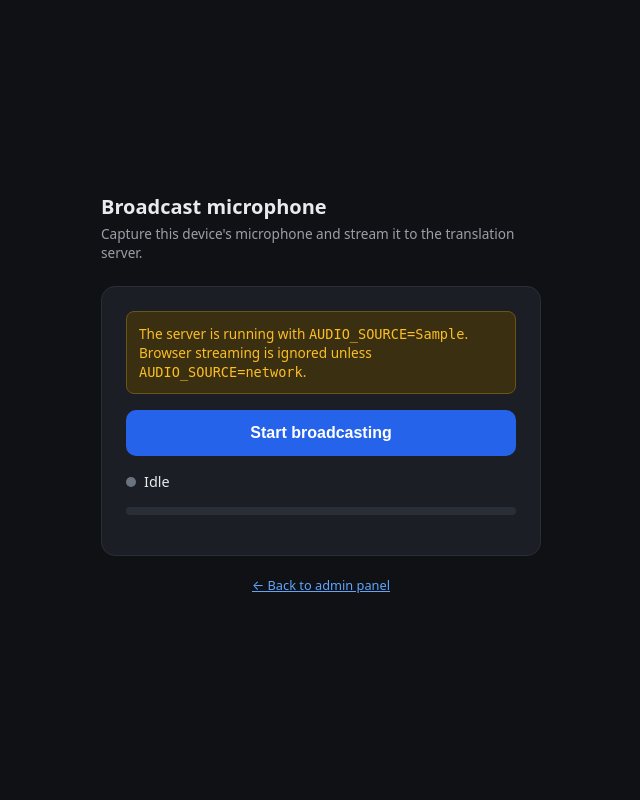
After one commit to hurtamartin/live-translation-bridge, a FastAPI app: template templates/broadcast.html in a window 1280 px wide. The commit adds this page. Shown: the whole page, without its empty margins (319-959 px from the left). Run offline with FastAPI, Linux system fonts and the light colour scheme; the template is opened without the code that fills it: most values are stand-ins (such as "Sample title", 1, 10 or a date in 2020).

Commit message:
Add optional Docker support (CPU/GPU) and browser audio streaming
Packaging (no change to the native `python app.py` workflow):
- Single parameterized Dockerfile (build arg CUDA=0|1). CUDA wheels bundle
  the CUDA runtime, so a slim Python base suffices — no nvidia/cuda image.
  GPU defaults to verified cu128 wheels for torch 2.11.0.
- .dockerignore (keeps config.env/config.json out of the image),
  docker-compose.yml (cpu/gpu profiles), docker-compose.linux-audio.yml
  (/dev/snd passthrough, Linux only).
- README "Docker" section + CLAUDE.md note.

Browser audio streaming (enables mic in Docker on Windows/macOS, where host
mic cannot reach the container):
- AUDIO_SOURCE=device|network (default device = current behavior).
- In network mode, skip sounddevice + watchdog; new admin-auth WS endpoint
  /api/audio/ingest pushes 16 kHz PCM straight into audio_queue, so the
  VAD/segmentation/inference pipeline is unchanged. /ready tracks frame liveness.
- New /broadcast page (broadcast.html + broadcast.js): getUserMedia, resample
  to 16 kHz, stream Int16 frames; CSP-safe. Linked from the admin header.

Co-Authored-By: Claude Opus 4.8 <noreply@anthropic.com>

```diff
--- a/src/server.py
+++ b/src/server.py
@@ -31,6 +31,8 @@ RATE_LIMIT_MAX = int(os.environ.get("RATE_LIMIT_MAX", "10"))  # requests per win
 RATE_LIMIT_WINDOW = 1.0  # seconds
 _RATE_LIMIT_MAX_ENTRIES = 5000
 MAX_JSON_BODY_BYTES = int(os.environ.get("MAX_JSON_BODY_BYTES", "65536"))
+# Seconds without a network audio frame before the source counts as down (AUDIO_SOURCE=network)
+NETWORK_AUDIO_TIMEOUT = float(os.environ.get("NETWORK_AUDIO_TIMEOUT", "10"))
 
 
 def _check_rate_limit(client_ip: str) -> bool:
@@ -227,6 +229,29 @@ async def admin_page(request: Request, credentials: HTTPBasicCredentials = Depen
     # Generate short-lived bearer token for browser WebSocket connections.
     ws_token = _create_admin_ws_token()
     return templates.TemplateResponse("admin.html", {"request": request, "ws_token": ws_token})
+
+
+@app.get("/broadcast", response_class=HTMLResponse)
+async def broadcast_page(request: Request, credentials: HTTPBasicCredentials = Depends(security)):
+    """Admin-only page that captures the local microphone in the browser and
+    streams it to /api/audio/ingest (used when AUDIO_SOURCE=network)."""
+    if INSECURE_ADMIN_CREDENTIALS and not ALLOW_INSECURE_ADMIN:
+        raise HTTPException(
+            status_code=status.HTTP_503_SERVICE_UNAVAILABLE,
+            detail="Insecure admin credentials are disabled. Set ADMIN_USERNAME and a strong ADMIN_PASSWORD.",
+        )
+    if not (secrets.compare_digest(credentials.username, ADMIN_USERNAME) and
+            secrets.compare_digest(credentials.password, ADMIN_PASSWORD)):
+        raise HTTPException(
+            status_code=status.HTTP_401_UNAUTHORIZED,
+            detail="Incorrect credentials",
+            headers={"WWW-Authenticate": "Basic"},
+        )
+    ws_token = _create_admin_ws_token()
+    return templates.TemplateResponse(
+        "broadcast.html",
+        {"request": request, "ws_token": ws_token, "audio_source": state.audio_source},
+    )
 
 
 # --- API ENDPOINTS ---
@@ -487,8 +512,13 @@ async def api_config_import(request: Request, _user: str = Depends(verify_admin)
 
 
 def _health_payload() -> dict:
-    with state.audio_stream_lock:
-        audio_ok = state.audio_stream is not None and state.audio_stream.active
+    if state.audio_source == "network":
+        with state.network_audio_lock:
+            last_frame = state.network_audio_last_frame
+        audio_ok = (time.time() - last_frame) < NETWORK_AUDIO_TIMEOUT
+    else:
+        with state.audio_stream_lock:
+            audio_ok = state.audio_stream is not None and state.audio_stream.active
     model_ok = state.processor is not None and state.model is not None
     thread_ok = state.processing_thread is not None and state.processing_thread.is_alive()
     broadcaster_ok = state.broadcaster_task is not None and not state.broadcaster_task.done()
@@ -733,6 +763,52 @@ async def api_logs_ws(websocket: WebSocket):
         logger.debug(f"Log websocket closed: {e}")
     finally:
         log_handler.remove_listener(listener)
+
+
+@app.websocket("/api/audio/ingest")
+async def api_audio_ingest(websocket: WebSocket):
+    """Receive 16 kHz mono Int16 PCM from a browser and feed it into the pipeline.
+
+    Active only when AUDIO_SOURCE=network. Admin-authenticated (it controls the
+    broadcast audio). At most one producer may stream at a time. Frames are pushed
+    into state.audio_queue exactly like the sounddevice callback would.
+    """
+    if state.audio_source != "network":
+        await websocket.close(code=4400)  # ingest disabled outside network mode
+        return
+    if not _verify_ws_auth(websocket):
+        await websocket.close(code=4401)
+        return
+    with state.network_audio_lock:
+        if state.network_producer_connected:
+            await websocket.close(code=4409)  # another producer is already streaming
+            return
+        state.network_producer_connected = True
+    await websocket.accept()
+    logger.info("Audio ingest producer connected")
+    try:
+        while True:
+            data = await websocket.receive_bytes()
+            if not data:
+                continue
+            try:
+                samples = np.frombuffer(data, dtype=np.int16).astype(np.float32) / 32768.0
+            except ValueError:
+                continue  # malformed frame (odd byte count) — skip
+            try:
+                state.audio_queue.put_nowait(samples.reshape(-1))
+            except queue.Full:
+                state.increment_metric("audio_queue_drops")
+            with state.network_audio_lock:
+                state.network_audio_last_frame = time.time()
+    except WebSocketDisconnect:
+        pass
+    except Exception as e:
+        logger.debug(f"Audio ingest closed: {e}")
+    finally:
+        with state.network_audio_lock:
+            state.network_producer_connected = False
+        logger.info("Audio ingest producer disconnected")
 
 
 @app.websocket("/ws")
@@ -1154,19 +1230,28 @@ def start_server():
 
     cfg = get_config_snapshot()
     device_idx = cfg["audio_device_index"]
-    try:
-        restart_audio_stream(device_idx, cfg["audio_channel"], state)
-    except Exception as e:
-        logger.error(f"Initial audio stream failed: {e} — will retry via watchdog")
+    if state.audio_source == "network":
+        # Audio arrives from a browser over /api/audio/ingest as 16 kHz mono PCM,
+        # so no local device/resampler is used.
+        state.native_sample_rate = 16000
+        state.resampler = None
+        logger.info("AUDIO_SOURCE=network: local audio device disabled; awaiting browser stream at /broadcast")
+    else:
+        try:
+            restart_audio_stream(device_idx, cfg["audio_channel"], state)
+        except Exception as e:
+            logger.error(f"Initial audio stream failed: {e} — will retry via watchdog")
 
     @app.on_event("startup")
     async def startup_event():
         loop = asyncio.get_running_loop()
         state.broadcaster_task = asyncio.create_task(broadcaster())
         state.audio_ticker_task = asyncio.create_task(audio_history_ticker())
-        # Audio watchdog runs in its own thread (uses blocking wait/sleep)
-        state.watchdog_thread = threading.Thread(target=audio_watchdog, daemon=False)
-        state.watchdog_thread.start()
+        # Audio watchdog runs in its own thread (uses blocking wait/sleep).
+        # Not needed in network mode — there is no local device to reconnect.
+        if state.audio_source != "network":
+            state.watchdog_thread = threading.Thread(target=audio_watchdog, daemon=False)
+            state.watchdog_thread.start()
         # Processing thread — NOT daemon, coordinated shutdown via stop_event
         state.processing_thread = threading.Thread(target=processing_loop, args=(loop,))
         state.processing_thread.start()
--- a/static/admin.js
+++ b/static/admin.js
@@ -6,6 +6,7 @@ var ADMIN_TRANSLATIONS = {
   cs: {
     adminTitle: 'Administrace',
     mainPage: 'Hlavní stránka',
+    broadcastPage: 'Vysílat mikrofon',
     statusTitle: 'Stav',
     clients: 'Klienti',
     languages: 'Jazyky',
@@ -103,6 +104,7 @@ var ADMIN_TRANSLATIONS = {
   en: {
     adminTitle: 'Admin Panel',
     mainPage: 'Main Page',
+    broadcastPage: 'Broadcast mic',
     statusTitle: 'Status',
     clients: 'Clients',
     languages: 'Languages',
--- /dev/null
+++ b/static/broadcast.js
@@ -0,0 +1,198 @@
+// Browser microphone broadcaster for AUDIO_SOURCE=network.
+// Captures the local mic, resamples to 16 kHz mono, and streams Int16 PCM frames
+// to /api/audio/ingest over WebSocket. CSP-safe: no inline script, token read from
+// a data attribute on #broadcast.
+(function () {
+    "use strict";
+
+    var root = document.getElementById("broadcast");
+    var TOKEN = root.dataset.wsToken || "";
+    var AUDIO_SOURCE = (root.dataset.audioSource || "device").toLowerCase();
+
+    var btn = document.getElementById("toggle");
+    var dot = document.getElementById("dot");
+    var statusText = document.getElementById("statusText");
+    var meterBar = document.getElementById("meterBar");
+    var logEl = document.getElementById("log");
+    var modeWarning = document.getElementById("modeWarning");
+
+    var TARGET_RATE = 16000;
+    var FRAME_SAMPLES = 512;          // 512 Int16 = 1024 bytes, under default WS_MAX_SIZE (2048)
+    var MAX_BUFFERED = 1 << 20;       // 1 MB WS backpressure cap
+
+    var ws = null, audioCtx = null, stream = null, source = null;
+    var processor = null, mute = null, resample = null;
+    var pcmCarry = new Float32Array(0);
+    var running = false;
+
+    if (AUDIO_SOURCE !== "network") {
+        modeWarning.hidden = false;
+    }
+
+    function log(msg) {
+        var t = new Date().toLocaleTimeString();
+        logEl.textContent = "[" + t + "] " + msg + "\n" + logEl.textContent;
+    }
+
+    function setStatus(text, cls) {
+        statusText.textContent = text;
+        dot.className = "dot" + (cls ? " " + cls : "");
+    }
+
+    // Stateful linear resampler from inRate -> TARGET_RATE, preserving phase across blocks.
+    function makeResampler(inRate) {
+        var ratio = inRate / TARGET_RATE; // input samples consumed per output sample
+        var pos = 0;
+        var prevLast = 0;
+        var havePrev = false;
+        return function (input) {
+            var n = input.length;
+            if (n === 0) return new Float32Array(0);
+            var out = [];
+            while (pos < n) {
+                var i = Math.floor(pos);
+                var frac = pos - i;
+                var s0 = (i < 0) ? (havePrev ? prevLast : input[0]) : input[i];
+                var i1 = i + 1;
+                var s1;
+                if (i1 < 0) s1 = havePrev ? prevLast : input[0];
+                else if (i1 < n) s1 = input[i1];
+                else s1 = input[n - 1];
+                out.push(s0 + (s1 - s0) * frac);
+                pos += ratio;
+            }
+            pos -= n;
+            prevLast = input[n - 1];
+            havePrev = true;
+            return Float32Array.from(out);
+        };
+    }
+
+    function floatToInt16(f32) {
+        var out = new Int16Array(f32.length);
+        for (var i = 0; i < f32.length; i++) {
+            var s = Math.max(-1, Math.min(1, f32[i]));
+            out[i] = s < 0 ? s * 0x8000 : s * 0x7fff;
+        }
+        return out;
+    }
+
+    function onAudio(e) {
+        var input = e.inputBuffer.getChannelData(0);
+
+        // VU meter (RMS -> dB -> 0..100%)
+        var sum = 0;
+        for (var k = 0; k < input.length; k++) sum += input[k] * input[k];
+        var rms = Math.sqrt(sum / input.length);
+        var db = rms > 1e-7 ? 20 * Math.log10(rms) : -60;
+        var pct = Math.max(0, Math.min(100, (db + 60) / 60 * 100));
+        meterBar.style.width = pct.toFixed(0) + "%";
+
+        if (!ws || ws.readyState !== WebSocket.OPEN) return;
+
+        var res = resample(input);
+        // Concatenate carry + new resampled samples
+        var merged = new Float32Array(pcmCarry.length + res.length);
+        merged.set(pcmCarry, 0);
+        merged.set(res, pcmCarry.length);
+
+        var offset = 0;
+        while (merged.length - offset >= FRAME_SAMPLES) {
+            if (ws.bufferedAmount > MAX_BUFFERED) break; // drop on backpressure
+            var int16 = floatToInt16(merged.subarray(offset, offset + FRAME_SAMPLES));
+            ws.send(int16.buffer);
+            offset += FRAME_SAMPLES;
+        }
+        pcmCarry = merged.slice(offset);
+    }
+
+    function wsUrl() {
+        var proto = location.protocol === "https:" ? "wss:" : "ws:";
+        return proto + "//" + location.host + "/api/audio/ingest?token=" + encodeURIComponent(TOKEN);
+    }
+
+    async function start() {
+        try {
+            setStatus("Requesting microphone…");
+            stream = await navigator.mediaDevices.getUserMedia({
+                audio: { channelCount: 1, echoCancellation: true, noiseSuppression: true, autoGainControl: true },
+                video: false
+            });
+        } catch (err) {
+            setStatus("Microphone denied", "err");
+            log("getUserMedia failed: " + err.message);
+            return;
+        }
+
+        try {
+            audioCtx = new (window.AudioContext || window.webkitAudioContext)();
+        } catch (err) {
+            setStatus("AudioContext failed", "err");
+            log(err.message);
+            stopTracks();
+            return;
+        }
+        resample = makeResampler(audioCtx.sampleRate);
+        pcmCarry = new Float32Array(0);
+        log("Capturing at " + audioCtx.sampleRate + " Hz, resampling to " + TARGET_RATE + " Hz");
+
+        ws = new WebSocket(wsUrl());
+        ws.binaryType = "arraybuffer";
+
+        ws.onopen = function () {
+            running = true;
+            btn.textContent = "Stop broadcasting";
+            btn.classList.add("live");
+            setStatus("Live", "on");
+            log("Connected to /api/audio/ingest");
+
+            source = audioCtx.createMediaStreamSource(stream);
+            processor = audioCtx.createScriptProcessor(4096, 1, 1);
+            mute = audioCtx.createGain();
+            mute.gain.value = 0; // route to destination silently so onaudioprocess fires (no feedback)
+            processor.onaudioprocess = onAudio;
+            source.connect(processor);
+            processor.connect(mute);
+            mute.connect(audioCtx.destination);
+        };
+
+        ws.onclose = function (ev) {
+            if (ev.code === 4401) log("Auth failed (token expired?) — reload the page");
+            else if (ev.code === 4409) log("Another broadcaster is already streaming");
+            else if (ev.code === 4400) log("Server is not in network mode (AUDIO_SOURCE=network required)");
+            else if (running) log("Connection closed (code " + ev.code + ")");
+            stop();
+        };
+
+        ws.onerror = function () { log("WebSocket error"); };
+    }
+
+    function stopTracks() {
+        if (stream) { stream.getTracks().forEach(function (t) { t.stop(); }); stream = null; }
+    }
+
+    function stop() {
+        running = false;
+        btn.textContent = "Start broadcasting";
+        btn.classList.remove("live");
+        setStatus("Idle");
+        meterBar.style.width = "0%";
+        try { if (processor) { processor.disconnect(); processor.onaudioprocess = null; } } catch (e) {}
+        try { if (source) source.disconnect(); } catch (e) {}
+        try { if (mute) mute.disconnect(); } catch (e) {}
+        try { if (audioCtx) audioCtx.close(); } catch (e) {}
+        processor = source = mute = audioCtx = null;
+        stopTracks();
+        if (ws) {
+            var w = ws; ws = null;
+            try { if (w.readyState === WebSocket.OPEN || w.readyState === WebSocket.CONNECTING) w.close(); } catch (e) {}
+        }
+    }
+
+    btn.addEventListener("click", function () {
+        if (running || (ws && ws.readyState === WebSocket.CONNECTING)) stop();
+        else start();
+    });
+
+    window.addEventListener("beforeunload", stop);
+})();
--- a/templates/admin.html
+++ b/templates/admin.html
@@ -20,6 +20,7 @@
         <option value="en">EN</option>
       </select>
       <a href="/" class="admin-header__link" data-i18n="mainPage">Hlavní stránka</a>
+      <a href="/broadcast" class="admin-header__link" data-i18n="broadcastPage">Vysílat mikrofon</a>
       <button class="header__btn" id="themeToggle" type="button" aria-label="Přepnout motiv">
         <span class="header__icon" id="themeIcon" aria-hidden="true">&#9790;</span>
       </button>
--- /dev/null
+++ b/templates/broadcast.html
@@ -0,0 +1,61 @@
+<!DOCTYPE html>
+<html lang="en">
+<head>
+    <meta charset="UTF-8">
+    <meta name="viewport" content="width=device-width, initial-scale=1.0">
+    <title>Broadcast microphone — Live Translation Bridge</title>
+    <link rel="icon" href="/static/assets/favicon.svg" type="image/svg+xml">
+    <style>
+        :root { color-scheme: light dark; }
+        * { box-sizing: border-box; }
+        body {
+            margin: 0; font-family: system-ui, -apple-system, Segoe UI, Roboto, sans-serif;
+            background: #0f1115; color: #e8eaed; min-height: 100vh;
+            display: flex; align-items: center; justify-content: center; padding: 1.5rem;
+        }
+        main { width: 100%; max-width: 440px; }
+        h1 { font-size: 1.25rem; margin: 0 0 0.25rem; }
+        .sub { color: #9aa0a6; font-size: 0.85rem; margin: 0 0 1.5rem; }
+        .card { background: #1b1e24; border: 1px solid #2a2e36; border-radius: 14px; padding: 1.5rem; }
+        button {
+            width: 100%; padding: 0.9rem 1rem; font-size: 1rem; font-weight: 600;
+            border: none; border-radius: 10px; cursor: pointer; color: #fff;
+            background: #2563eb; transition: background 0.15s;
+        }
+        button:hover { background: #1d4ed8; }
+        button.live { background: #dc2626; }
+        button.live:hover { background: #b91c1c; }
+        button:disabled { background: #3a3f48; cursor: not-allowed; color: #888; }
+        .status { margin: 1rem 0 0; font-size: 0.9rem; display: flex; align-items: center; gap: 0.5rem; }
+        .dot { width: 10px; height: 10px; border-radius: 50%; background: #6b7280; flex: none; }
+        .dot.on { background: #22c55e; }
+        .dot.err { background: #ef4444; }
+        .meter { height: 8px; background: #2a2e36; border-radius: 6px; overflow: hidden; margin-top: 1rem; }
+        .meter > i { display: block; height: 100%; width: 0%; background: linear-gradient(90deg,#22c55e,#eab308,#ef4444); transition: width 0.08s; }
+        .log { margin-top: 1rem; font-size: 0.78rem; color: #9aa0a6; max-height: 140px; overflow: auto; white-space: pre-wrap; }
+        .warn { background: #3b2f12; border: 1px solid #6b5418; color: #fbbf24; padding: 0.75rem; border-radius: 8px; font-size: 0.85rem; margin-bottom: 1rem; }
+        a { color: #60a5fa; }
+        .foot { margin-top: 1.25rem; font-size: 0.8rem; text-align: center; }
+    </style>
+</head>
+<body>
+    <main id="broadcast" data-ws-token="{{ ws_token }}" data-audio-source="{{ audio_source }}">
+        <h1>Broadcast microphone</h1>
+        <p class="sub">Capture this device's microphone and stream it to the translation server.</p>
+
+        <div class="card">
+            <div id="modeWarning" class="warn" hidden>
+                The server is running with <code>AUDIO_SOURCE={{ audio_source }}</code>.
+                Browser streaming is ignored unless <code>AUDIO_SOURCE=network</code>.
+            </div>
+            <button id="toggle" type="button">Start broadcasting</button>
+            <div class="status"><span id="dot" class="dot"></span><span id="statusText">Idle</span></div>
+            <div class="meter"><i id="meterBar"></i></div>
+            <div id="log" class="log" aria-live="polite"></div>
+        </div>
+
+        <p class="foot"><a href="/admin">← Back to admin panel</a></p>
+    </main>
+    <script src="/static/broadcast.js" defer></script>
+</body>
+</html>
```
Also changed, not shown: CLAUDE.md (added, +96 -0 lines), docker-compose.linux-audio.yml (added, +23 -0 lines), docker-compose.yml (added, +69 -0 lines), src/state.py (+8 -0 lines), README.md, 3 other files.
